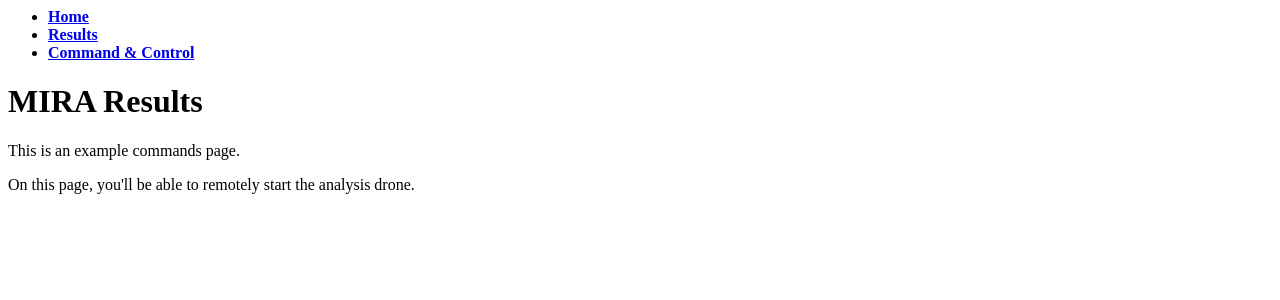
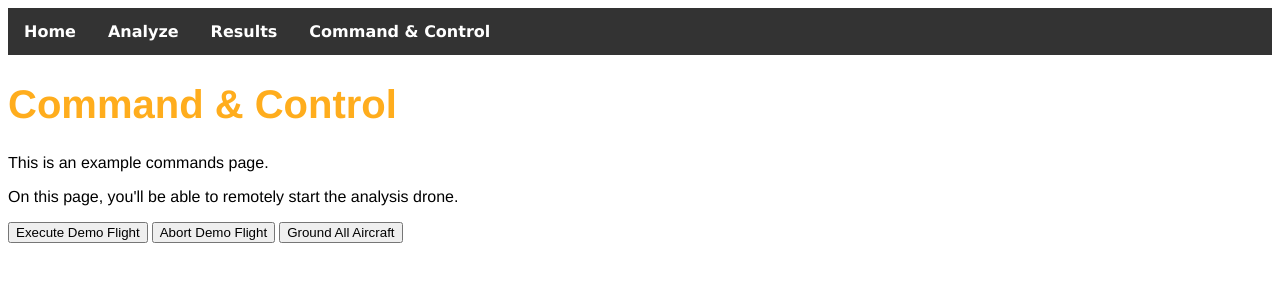
Before and after one commit to pdflynn/mira_analysis, a Flask app: page /command in a window 1280 px wide. Shown: the top 300 px of the page. Run offline with Flask 2, Linux system fonts and the light colour scheme.

Commit message:
added buttons

```diff
--- /dev/null
+++ b/improc.py
@@ -0,0 +1,6 @@
+# Image process file
+# For now, this example just applies a greyscale filter to an image
+# to prove that OpenCV works.
+
+import cv2
+import numpy as np
--- /dev/null
+++ b/static/css/main.css
@@ -0,0 +1,46 @@
+/* Navigation Bar */
+ul {
+  list-style-type: none;
+  margin: 0;
+  padding: 0;
+  overflow: hidden;
+  background-color: #333;
+}
+
+li {
+  float: left;
+}
+
+li a {
+  display: block;
+  color: white;
+  font-family: "Verdana", sans-serif;
+  text-align: center;
+  padding: 14px 16px;
+  text-decoration: none;
+}
+
+li a:hover {
+  background-color: #ffad1dff;
+}
+
+/* Font Defaults */
+p {
+  font-family: "Helvetica", sans-serif;
+}
+
+h1 {
+  font-size: 40;
+  font-family: "Helvetica", sans-serif;
+  color: #ffad1dff;
+}
+
+h2 {
+  font-size: 30;
+  font-family: "Helvetica", sans-serif;
+}
+
+h3 {
+  font-size: 20;
+  font-family: "Helvetica", sans-serif;
+}
--- a/templates/command.html
+++ b/templates/command.html
@@ -1,8 +1,11 @@
 {% extends 'layout.html' %}
 {% block content %}
 <div>
-    <h1>MIRA Results</h1>
+    <h1>Command & Control</h1>
     <p>This is an example commands page.</p>
     <p>On this page, you'll be able to remotely start the analysis drone.</p>
+    <button type="button">Execute Demo Flight</button>
+    <button type="button">Abort Demo Flight</button>
+    <button type="button">Ground All Aircraft</button>
 </div>
 {% endblock %}
--- a/templates/home.html
+++ b/templates/home.html
@@ -1,7 +1,9 @@
 {% extends 'layout.html' %}
 {% block content %}
 <div class="home">
-    <h1>MIRA Home</h1>
-    <p>This is the MIRA home. On this page there will eventually be a link to login, a link to go to the command application, and a link to go to the results application.</p>
+    <h1>Welcome</h1>
+    <p>This is the MIRA MyInspect web app homepage.</p>
+    <p>Eventually, we'll incorporate a login feature and you'll be able to sign in here.</p>
+    <p>There will also be quick access to previous results, and perhaps state of health information.</p>
 </div>
 {% endblock %}
--- a/templates/layout.html
+++ b/templates/layout.html
@@ -1,4 +1,8 @@
 <html>
+  <head>
+    <title>MIRA MyInspect</title>
+    <link rel="stylesheet" href="{{ url_for('static', filename='css/main.css') }}">
+  </head>
   <body>
     <header>
       <div>
@@ -6,6 +10,7 @@
         <strong><nav>
           <ul>
             <li><a href="{{ url_for('mira_home') }}">Home</a></li>
+            <li><a href="{{ url_for('mira_analyze') }}">Analyze</a></li>
             <li><a href="{{ url_for('mira_results') }}">Results</a></li>
             <li><a href="{{ url_for('mira_command') }}">Command & Control</a></li>
           </ul>
--- a/templates/results.html
+++ b/templates/results.html
@@ -1,7 +1,7 @@
 {% extends 'layout.html' %}
 {% block content %}
 <div>
-    <h1>MIRA Results</h1>
+    <h1>Analysis Results</h1>
     <p>This is an example results page.</p>
     <p>On this page, you will be able to select the results from different scanning runs.</p>
     <p>Results will include images of different sections of the plane.</p>
--- a/views.py
+++ b/views.py
@@ -16,3 +16,8 @@ def mira_command():
 @app.route('/results')
 def mira_results():
     return render_template('results.html')
+
+# Analysis Page
+@app.route('/analyze')
+def mira_analyze():
+    return render_template('analyze.html')
```
Also changed, not shown: templates/analyze.html (added, +17 -0 lines), static/787_dreamliner.jpg (added), 1 other file.
